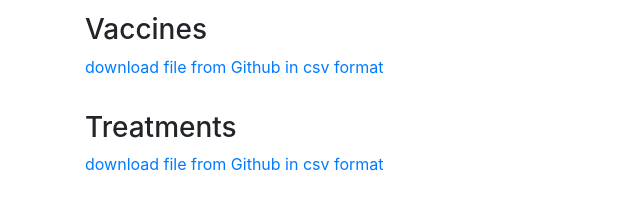
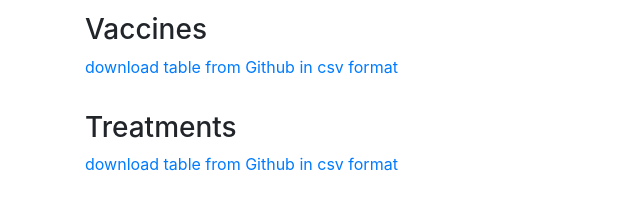
Before and after one commit to sitrucp/covid_who_vaccine_landscape, a plain HTML site: page index.html in a window 1280 px wide. Shown: the part 385-594 px from the top of the page, 0-640 px from the left. Drawn offline with nearby package versions, Linux system fonts and the light colour scheme; no server answers.

Commit message:
update readme

```diff
--- a/index.html
+++ b/index.html
@@ -44,7 +44,7 @@
 
         <div id="vaccine_table_div">
                 <h3>Vaccines</h3>
-                <p><a href="https://github.com/sitrucp/who_vaccine_landscape/tree/master/output" target="_blank">download file from Github in csv format</a></p>
+                <p><a href="https://github.com/sitrucp/who_vaccine_landscape/tree/master/output" target="_blank">download table from Github in csv format</a></p>
                 <div class="table-responsive">
                     <table id="vaccine_table" class="table w-auto small table-striped tablesorter">
                         <!-- data table generated by javascript -->
@@ -54,7 +54,7 @@
 
         <div id="treatment_table_div">
                 <h3>Treatments</h3>
-                <p><a href="https://github.com/sitrucp/who_vaccine_landscape/tree/master/output" target="_blank">download file from Github in csv format</a></p>
+                <p><a href="https://github.com/sitrucp/who_vaccine_landscape/tree/master/output" target="_blank">download table from Github in csv format</a></p>
                 <div class="table-responsive">
                     <table id="treatment_table" class="table w-auto small table-striped tablesorter">
                         <!-- data table generated by javascript -->
```
